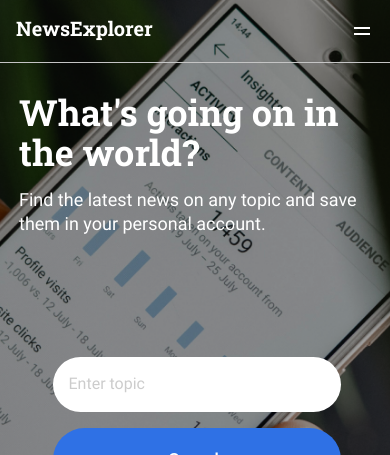
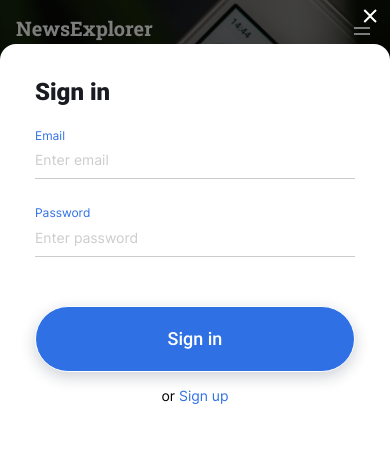
Before and after one commit to TatianaBialik/news-explorer-frontend, a React (Create React App) app: page / in a window 390 px wide. Shown: the top 455 px of the page. Built offline with nearby package versions, Linux system fonts and the light colour scheme.

Commit message:
feat: validation messages templates add

```diff
--- a/src/components/App/App.js
+++ b/src/components/App/App.js
@@ -17,8 +17,9 @@ import SavedNews from '../SavedNews/SavedNews';
 import { useState } from 'react';
 
 function App() {
-  const [isLoginPopupOpen, setIsLoginPopupOpen] = useState(false);
+  const [isLoginPopupOpen, setIsLoginPopupOpen] = useState(true);
   const [isRegisterPopupOpen, setIsRegisterPopupOpen] = useState(false);
+  const [isSuccessPopupOpen, setIsSuccessPopupOpen] = useState(false);
 
   return (
     <div className="page">
@@ -27,8 +28,9 @@ function App() {
         <Route path='/saved' element={<SavedNews />} />
       </Routes>
 
-      <LoginPopup />
-      <RegisterPopup />
+      <LoginPopup isOpen={isLoginPopupOpen} />
+      <RegisterPopup isOpen={isRegisterPopupOpen} />
+      <isSuccessPopupOpen isOpen={isSuccessPopupOpen} />
     </div>
   )
 }
--- a/src/components/LoginPopup/LoginPopup.js
+++ b/src/components/LoginPopup/LoginPopup.js
@@ -7,9 +7,10 @@ function LoginPopup({
     <PopupWithForm name='Sign in' isOpen={isOpen}>
       <label className='form__label'>Email</label>
       <input type='text' className='form__input' placeholder='Enter email'></input>
-      <span className="form__error">ppp</span>
+      <span className="form__error email-error">Invalid email address</span>
       <label className='form__label'>Password</label>
       <input type='password' className='form__input' placeholder='Enter password'></input>
+      <span className="form__error password-error">Invalid password</span>
     </PopupWithForm>
   )
 };
--- a/src/components/Popup/Popup.css
+++ b/src/components/Popup/Popup.css
@@ -51,3 +51,18 @@
   right: -40px;
   cursor: pointer;
 }
+
+@media screen and (max-width: 500px) {
+  .popup__box {
+    max-width: 100%;
+    height: calc(100vh - 150px);
+  }
+
+  .popup__close-button {
+    width: 24px;
+    height: 24px;
+    background-size: contain;
+    top: -40px;
+    right: 8px;
+  }
+}
--- a/src/components/PopupWithForm/PopupWithForm.css
+++ b/src/components/PopupWithForm/PopupWithForm.css
@@ -52,7 +52,7 @@
   font-family: 'Inter', sans-serif;
   font-size: 14px;
   line-height: 1.2;
-  margin-bottom: 39px;
+  /* margin-bottom: 39px; */
   width: 100%;
   outline: none;
 }
@@ -66,6 +66,33 @@
   border-bottom: 1px solid #000;
 }
 
+/* .form__input_position_first {
+
+}
+
+.form__input_position_next {
+
+} */
+
+.form__error {
+  color: #FF0000;
+  font-size: 12px;
+  line-height: 1.2;
+  font-family: 'Inter', sans-serif;
+  display: block;
+  margin-bottom: 13px;
+  visibility: hidden;
+}
+
+.form__error_visible {
+  visibility: visible;
+}
+
+.form__error_common {
+  margin-bottom: 8px;
+  text-align: center;
+}
+
 .form__subtext {
   text-align: center;
   font-family: 'Inter', sans-serif;
--- a/src/components/PopupWithForm/PopupWithForm.js
+++ b/src/components/PopupWithForm/PopupWithForm.js
@@ -11,6 +11,7 @@ function PopupWithForm({
     <Popup isOpen={isOpen} name={name}>
       <form className="form">
         {children}
+        <span className="form__error form__error_common">ppp</span>
         <button className="form__submit-button">{name}</button>
       </form>
       <p className="form__subtext">
--- a/src/components/RegisterPopup/RegisterPopup.js
+++ b/src/components/RegisterPopup/RegisterPopup.js
@@ -7,11 +7,13 @@ function RegisterPopup({
     <PopupWithForm name='Sign up' isOpen={isOpen}>
       <label className='form__label'>Email</label>
       <input type='text' className='form__input' placeholder='Enter email'></input>
-      <span className="form__error">ppp</span>
+      <span className="form__error email-error">Invalid email address</span>
       <label className='form__label'>Password</label>
       <input type='password' className='form__input' placeholder='Enter password'></input>
+      <span className="form__error password-error">Invalid password</span>
       <label className='form__label'>Username</label>
       <input type='text' className='form__input' placeholder='Enter your username'></input>
+      <span className="form__error username-error">Invalid username</span>
     </PopupWithForm>
   )
 };
```
